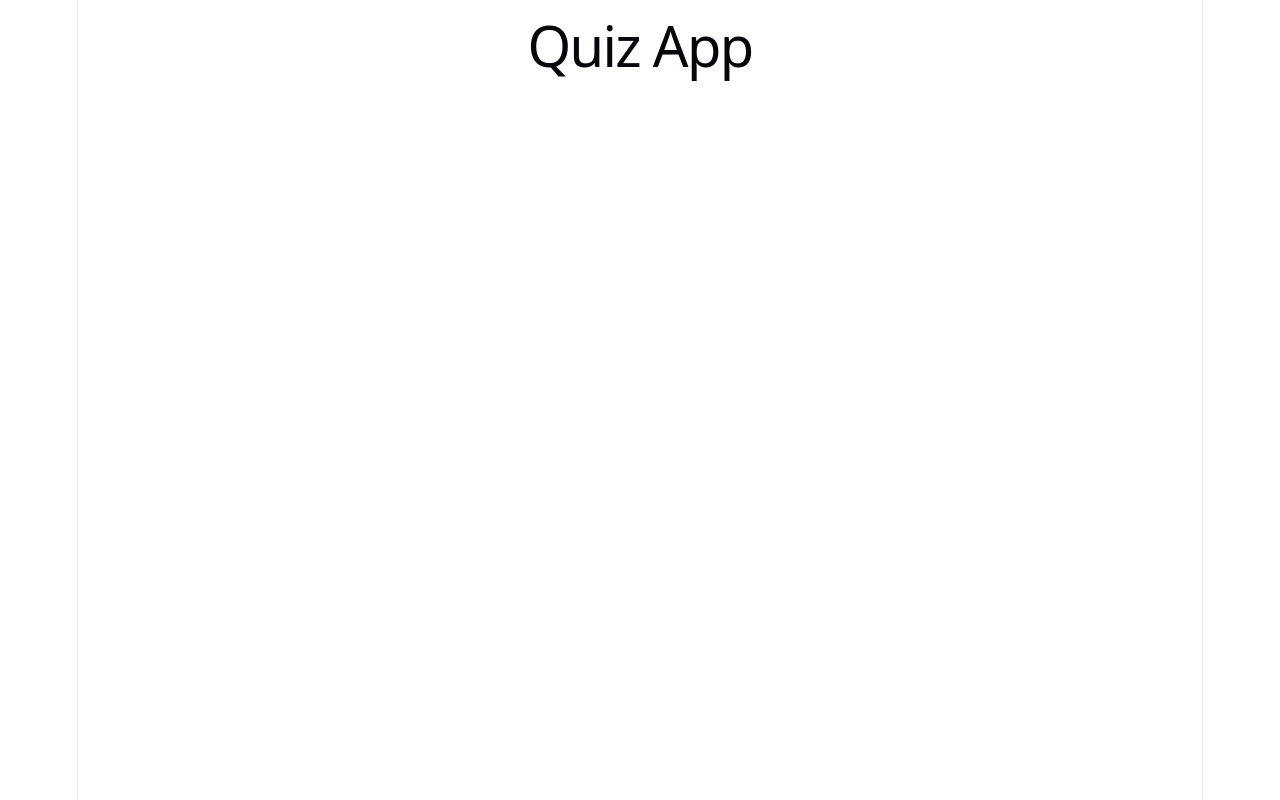
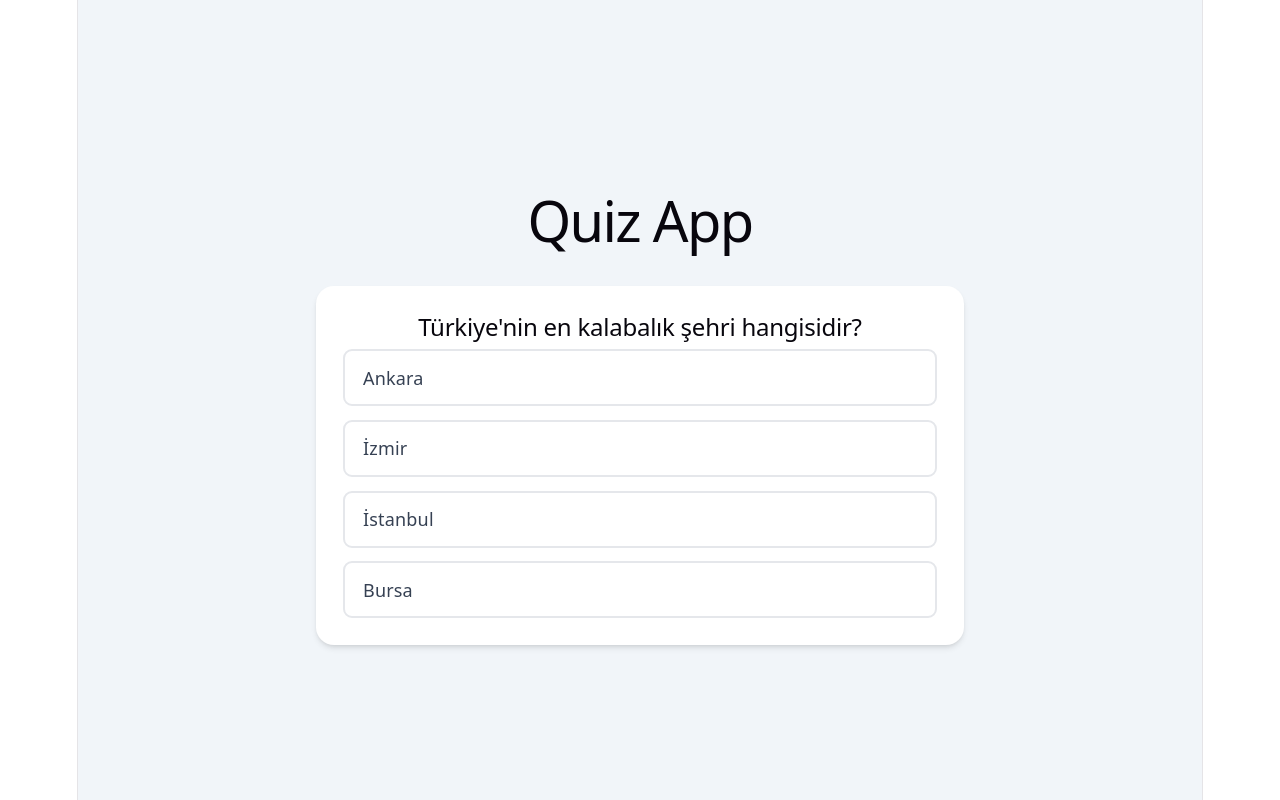
Before and after one commit to EniseAslan/Quiz-App, a React (Vite) app: page / in a window 1280 px wide. Built offline with nearby package versions, Linux system fonts and the light colour scheme.

Commit message:
feat: render current question with QuestionCard

```diff
--- a/src/App.jsx
+++ b/src/App.jsx
@@ -1,17 +1,25 @@
 import { useState } from 'react'
 import { questions } from './data/questions'
 import './App.css'
+import QuestionCard from './QuestionCard';
 
 function App() {
 
+  const [currentIndex,setCurrentIndex]=useState(0);
+  const current=questions[currentIndex];
+
+  const handleAnswer = (option) => {
+  console.log("Seçilen:", option);
+};
 
   return (
     <>
-      <div>
-      <h1 >Quiz App</h1>
+     <div className="min-h-screen bg-slate-100 flex flex-col items-center justify-center p-4">
+      <h1 className="text-3xl font-bold text-gray-800 mb-8">Quiz App</h1>
+      <QuestionCard question={current} onAnswer={handleAnswer} />
     </div>
     </>
   )
 }
-console.log(questions);
+
 export default App
--- /dev/null
+++ b/src/QuestionCard.jsx
@@ -0,0 +1,25 @@
+function QuestionCard({ question, onAnswer }) {
+  return (
+    <div className="bg-white rounded-2xl shadow-md p-6 w-full max-w-xl">
+      <h2 className="text-xl font-semibold text-gray-800 mb-6 text-center">
+        {question.question}
+      </h2>
+
+      <div className="flex flex-col gap-3">
+        {question.options.map((option, index) => (
+          <button
+            key={index}
+            onClick={() => onAnswer(option)}
+            className="text-left px-4 py-3 rounded-lg border-2 border-gray-200
+                       hover:border-blue-400 hover:bg-blue-50
+                       transition-colors duration-150 font-medium text-gray-700"
+          >
+            {option}
+          </button>
+        ))}
+      </div>
+    </div>
+  );
+}
+
+export default QuestionCard;
```
